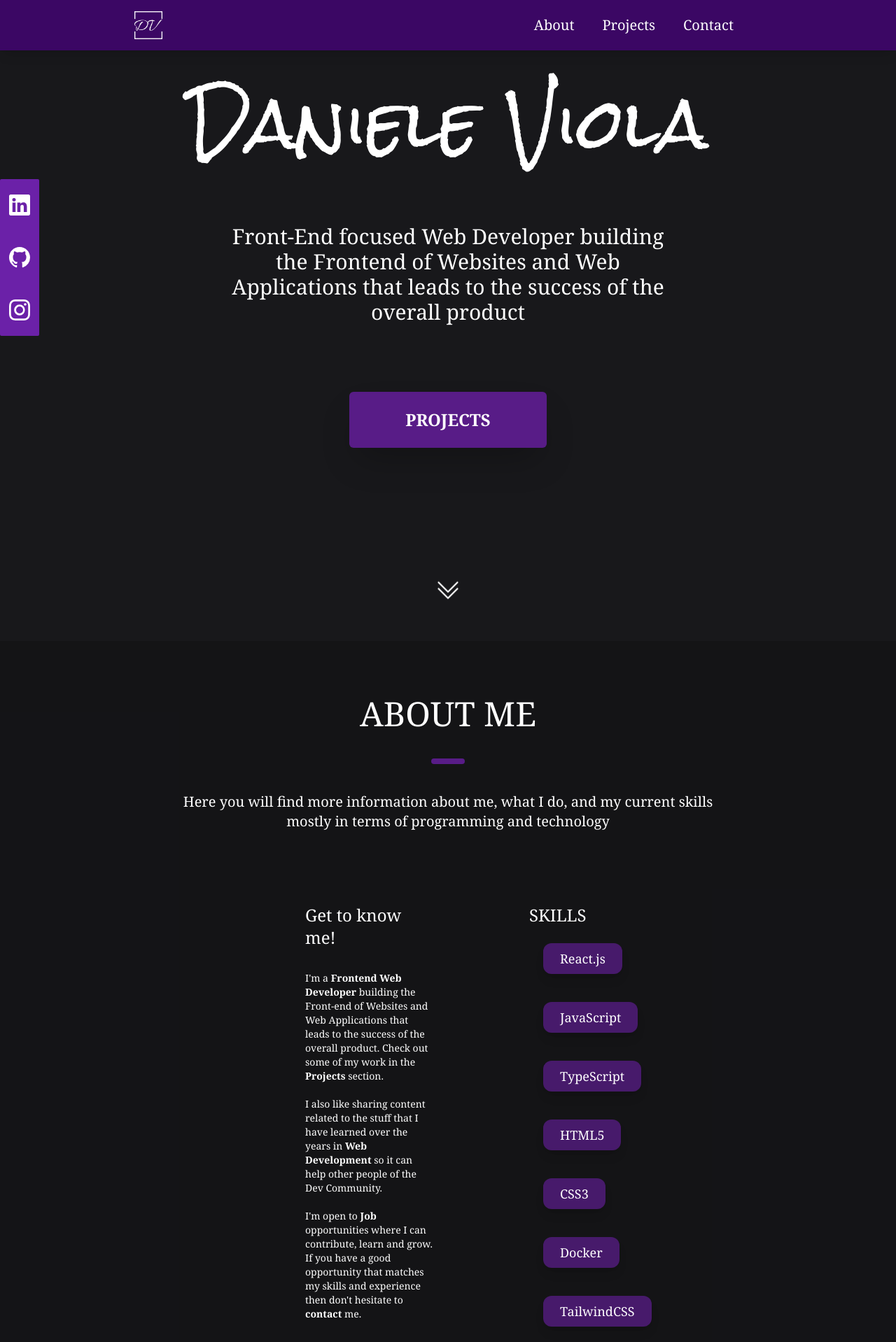
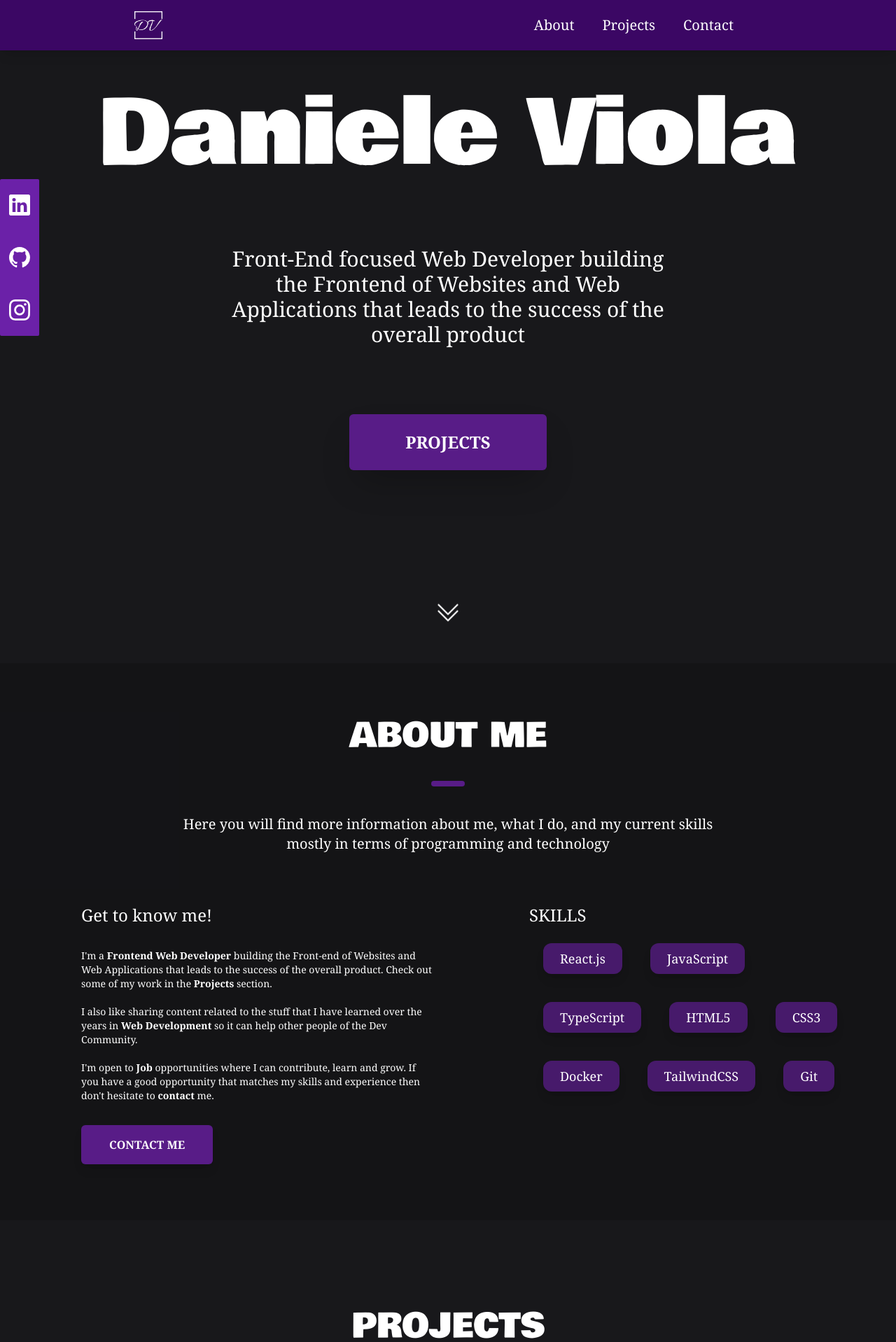
Before and after one commit to Kabewh/Portfolio, a React (Vite) app in the folder Portfolio/: page / in a window 1280 px wide. Shown: the top 1918 px of the page at 70% size. Built offline with nearby package versions, Linux system fonts and the light colour scheme.

Commit message:
Changed font and added more responsiveness

```diff
--- a/Portfolio/src/components/About.jsx
+++ b/Portfolio/src/components/About.jsx
@@ -8,13 +8,15 @@ const About = () => {
       id="about"
       className="flex flex-col items-center py-20 md:flex md:flex-col md:items-center md:justify-center h-auto bg-zinc-950/25 font-serif text-white"
     >
-      <div className="text-2xl mt-20 md:mt-0 md:text-5xl">ABOUT ME</div>
+      <div className="text-2xl mt-20 md:mt-0 md:text-5xl font-thicc">
+        ABOUT ME
+      </div>
       <Separator size="small" />
       <div className="md:text-xl md:m-0 text-center">
         Here you will find more information about me, what I do, and my current
         skills <br></br>mostly in terms of programming and technology
       </div>
-      <div className="lg:grid lg:grid-cols-2 mt-8 lg:mt-16 lg:w-3/6">
+      <div className="xl:grid xl:grid-cols-2 mt-8 2xl:mt-16 2xl:max-w-7xl">
         <div className="md:ml-24 lg:mt-10 px-5">
           <div className="hidden md:block text-lg md:text-2xl">
             Get to know me!
--- a/Portfolio/src/components/Contact.jsx
+++ b/Portfolio/src/components/Contact.jsx
@@ -7,7 +7,7 @@ const Contact = () => {
       id="contact"
       className="flex flex-col justify-center items-center text-white h-auto bg-zinc-950/25"
     >
-      <div className="text-4xl md:text-5xl mt-32 text-center md:mt-64">
+      <div className="text-4xl md:text-5xl mt-32 text-center md:mt-64 font-thicc">
         Let's work together!
       </div>
       <div className="mt-12 md:mt-24 mb-48">
--- a/Portfolio/src/components/Homepage.jsx
+++ b/Portfolio/src/components/Homepage.jsx
@@ -15,7 +15,7 @@ const Homepage = () => {
             content="Front-End focused Web Developer building the Frontend of Websites and Web Applications that leads to the success of the overall product"
           />
         </Helmet>
-        <div className="text-3xl mt-48 md:mt-32 md:text-5xl lg:text-7xl xl:text-8xl font-handwritten">
+        <div className="text-center text-5xl mt-48 md:mt-32 md:text-7xl lg:text-8xl xl:text-9xl font-thicc">
           Daniele Viola
         </div>
         <div className="text-center mt-24 md:text-lg lg:text-xl md:w-5/6 xl:text-3xl lg:w-1/2">
--- a/Portfolio/src/components/Projects.jsx
+++ b/Portfolio/src/components/Projects.jsx
@@ -11,7 +11,9 @@ const Projects = () => {
       id="projects"
       className="flex flex-col items-center justify-center h-auto text-white mt-12"
     >
-      <div className="text-2xl mt-20 md:text-5xl md:mt-20">PROJECTS</div>
+      <div className="text-2xl mt-20 md:text-5xl md:mt-20 font-thicc">
+        PROJECTS
+      </div>
       <Separator size="small" />
       <div className="text-md text-center md:text-xl">
         Here you will find some of the personal and clients projects that I
--- a/Portfolio/src/index.css
+++ b/Portfolio/src/index.css
@@ -1,4 +1,5 @@
 @import url("https://fonts.googleapis.com/css2?family=Rock+Salt&display=swap");
+@import url('https://fonts.googleapis.com/css2?family=Bowlby+One&family=Rock+Salt&display=swap');
 @tailwind base;
 html {
   scroll-behavior: smooth;
--- a/Portfolio/tailwind.config.js
+++ b/Portfolio/tailwind.config.js
@@ -9,7 +9,8 @@ export default {
   theme: {
     extend: {
       fontFamily: {
-        'handwritten': ['Rock Salt', 'cursive']
+        'handwritten': ['Rock Salt', 'cursive'],
+        'thicc': ['Bowlby One', 'sans-serif']
       },
       backgroundImage: {
         'honeycomb': "url('./src/assets/honeycomb.png')",
```
